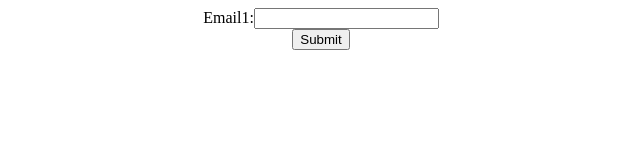
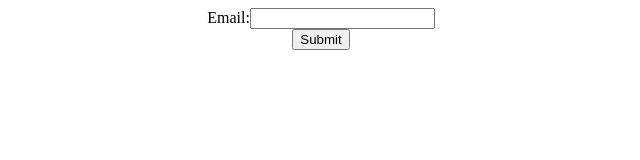
Before and after one commit to Rakshith4529/Rakshith4529.github.io, a plain HTML site: page forget.html in a window 1280 px wide. Shown: the full height of the page, 319-959 px from the left. Drawn offline with Linux system fonts and the light colour scheme.

Commit message:
updated forget

```diff
--- a/forget.html
+++ b/forget.html
@@ -2,7 +2,7 @@
 
     <body>
         <form action="https://www.Vardhaman.org" method="get">
-        <center>Email1:<input type="text"/><br/>
+        <center>Email:<input type="text"/><br/>
         <input type="Submit"/></center>
         </form>
     </body>
```
